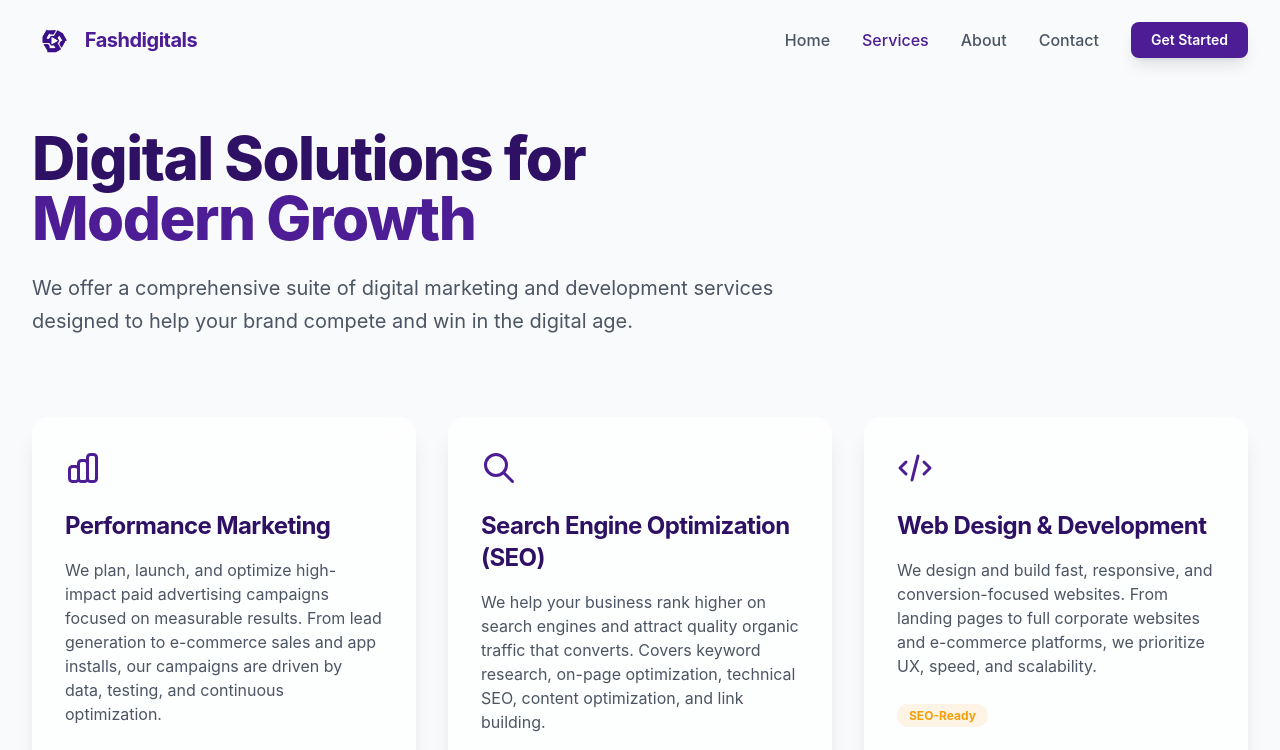
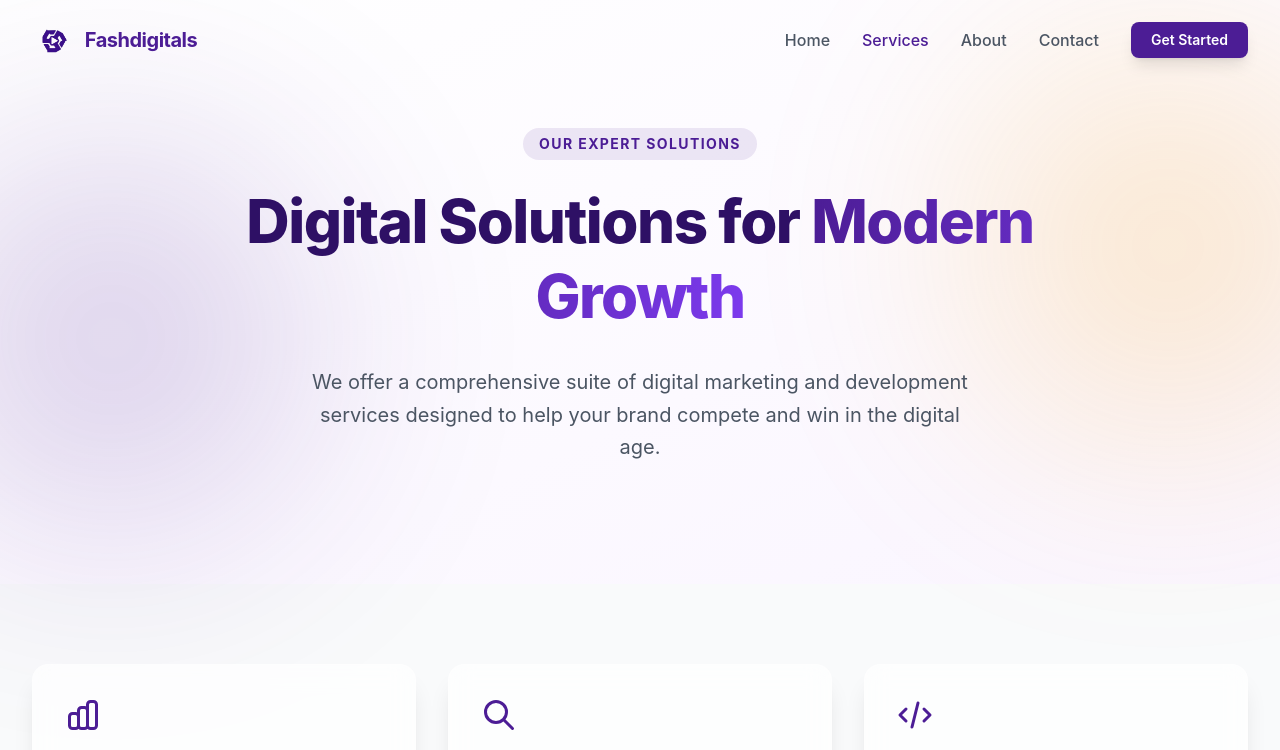
Before and after one commit to Agbo-Emmanuel/fashdigitals, a React (Vite) app: page /services in a window 1280 px wide. Shown: the top 750 px of the page. Built offline with nearby package versions, Linux system fonts and the light colour scheme.

Commit message:
updated the services hero section, created a new section for video at the home page

```diff
--- a/src/landing/pages/Home.jsx
+++ b/src/landing/pages/Home.jsx
@@ -115,7 +115,7 @@ const Home = () => {
               variants={itemVariants}
               className="glass-card p-8 hover:transform hover:-translate-y-2 transition-smooth group"
             >
-              <div className="mb-6 p-4 bg-primary/5 rounded-2xl inline-block group-hover:bg-primary group-hover:text-white transition-smooth">
+              <div className="mb-6 p-4 bg-primary/5 rounded-2xl inline-block group-hover:text-white transition-smooth">
                 {service.icon}
               </div>
               <h3 className="text-2xl font-bold mb-4">{service.title}</h3>
@@ -154,6 +154,75 @@ const Home = () => {
         </div>
       </section>
 
+      {/* Video Section */}
+      <section className="section-padding bg-surface relative overflow-hidden">
+        <div className="container mx-auto">
+          <div className="grid grid-cols-1 lg:grid-cols-2 gap-12 items-center">
+            <motion.div
+              initial={{ opacity: 0, x: -30 }}
+              whileInView={{ opacity: 1, x: 0 }}
+              transition={{ duration: 0.6 }}
+              viewport={{ once: true }}
+            >
+              <span className="inline-block px-4 py-1.5 mb-6 text-sm font-bold tracking-widest text-primary uppercase bg-primary/10 rounded-full">
+                Watch Our Story
+              </span>
+              <h2 className="text-3xl md:text-5xl font-extrabold mb-6">How We Drive <span className="text-primary">Exponential Growth</span></h2>
+              <p className="text-text-muted text-lg mb-8 leading-relaxed">
+                Step inside Fashdigitals and see how our data-driven approach and creative precision come together to deliver extraordinary results for our partners. We don't just run ads; we build growth engines.
+              </p>
+              <div className="flex flex-col gap-4">
+                <div className="flex items-center gap-4">
+                  <div className="w-12 h-12 rounded-full bg-primary/10 flex items-center justify-center text-primary text-xl font-bold">1</div>
+                  <p className="font-semibold">Discovery & Data Analysis</p>
+                </div>
+                <div className="flex items-center gap-4">
+                  <div className="w-12 h-12 rounded-full bg-primary/10 flex items-center justify-center text-primary text-xl font-bold">2</div>
+                  <p className="font-semibold">Strategic Implementation</p>
+                </div>
+                <div className="flex items-center gap-4">
+                  <div className="w-12 h-12 rounded-full bg-primary/10 flex items-center justify-center text-primary text-xl font-bold">3</div>
+                  <p className="font-semibold">Continuous Optimization</p>
+                </div>
+              </div>
+            </motion.div>
+
+            <motion.div
+              initial={{ opacity: 0, scale: 0.9 }}
+              whileInView={{ opacity: 1, scale: 1 }}
+              transition={{ duration: 0.6 }}
+              viewport={{ once: true }}
+              className="relative group"
+            >
+              <div className="absolute -inset-4 bg-gradient-to-r from-primary to-accent opacity-20 blur-2xl group-hover:opacity-30 transition-smooth"></div>
+              <div className="relative aspect-video rounded-3xl overflow-hidden shadow-2xl bg-black">
+                <img
+                  src="/src/assets/video_thumbnail_marketing.png"
+                  alt="Video Thumbnail"
+                  className="w-full h-full object-cover opacity-80 group-hover:scale-105 transition-all duration-700"
+                />
+                <div className="absolute inset-0 flex items-center justify-center">
+                  <button className="w-20 h-20 bg-white rounded-full flex items-center justify-center text-primary shadow-2xl hover:scale-110 transition-smooth group/btn">
+                    <svg className="w-8 h-8 fill-current ml-1" viewBox="0 0 24 24">
+                      <path d="M8 5v14l11-7z" />
+                    </svg>
+                  </button>
+                </div>
+                <div className="absolute bottom-6 left-6 right-6">
+                  <div className="glass-card p-4 flex items-center justify-between">
+                    <div>
+                      <p className="text-sm font-bold text-primary">Featured Video</p>
+                      <p className="text-xs text-text-muted uppercase tracking-wider">The Fashdigitals Approach</p>
+                    </div>
+                    <div className="text-primary font-bold">02:45</div>
+                  </div>
+                </div>
+              </div>
+            </motion.div>
+          </div>
+        </div>
+      </section>
+
       {/* CTA Section */}
       <section className="section-padding py-20 pb-32">
         <div className="bg-primary rounded-3xl p-8 md:p-16 relative overflow-hidden text-center text-white">
--- a/src/landing/pages/Services.jsx
+++ b/src/landing/pages/Services.jsx
@@ -69,25 +69,44 @@ const Services = () => {
   ];
 
   return (
-    <div className="pt-32 pb-20">
-      <div className="container mx-auto px-4 md:px-8">
-        <div className="max-w-3xl mb-20">
+    <div className="overflow-hidden">
+      {/* Hero Section */}
+      <section className="relative min-h-[60vh] flex items-center pt-32 pb-20 bg-gradient-to-br from-white to-purple-50">
+        <div className="absolute inset-0 z-0 opacity-20">
+          <div className="absolute top-1/4 -left-20 w-96 h-96 bg-primary rounded-full blur-[120px]"></div>
+          <div className="absolute bottom-1/4 -right-20 w-96 h-96 bg-accent rounded-full blur-[120px]"></div>
+        </div>
+
+        <div className="container mx-auto px-4 md:px-8 relative z-10">
+          <div className="max-w-4xl mx-auto text-center">
+            <motion.span
+              initial={{ opacity: 0, y: 10 }}
+              animate={{ opacity: 1, y: 0 }}
+              className="inline-block px-4 py-1.5 mb-6 text-sm font-bold tracking-widest text-primary uppercase bg-primary/10 rounded-full"
+            >
+              Our Expert Solutions
+            </motion.span>
             <motion.h1
-            initial={{ opacity: 0, x: -20 }}
-            animate={{ opacity: 1, x: 0 }}
-            className="text-4xl md:text-6xl font-extrabold mb-6"
+              initial={{ opacity: 0, y: 20 }}
+              animate={{ opacity: 1, y: 0 }}
+              transition={{ delay: 0.1 }}
+              className="text-4xl md:text-6xl font-extrabold mb-8 leading-tight text-primary-dark"
             >
-            Digital Solutions for <span className="text-primary">Modern Growth</span>
+              Digital Solutions for <span className="text-transparent bg-clip-text bg-gradient-to-r from-primary to-primary-light">Modern Growth</span>
             </motion.h1>
             <motion.p
-            initial={{ opacity: 0, x: -20 }}
-            animate={{ opacity: 1, x: 0 }}
-            transition={{ delay: 0.1 }}
-            className="text-xl text-text-muted leading-relaxed"
+              initial={{ opacity: 0, y: 20 }}
+              animate={{ opacity: 1, y: 0 }}
+              transition={{ delay: 0.2 }}
+              className="text-lg md:text-xl text-text-muted mb-10 leading-relaxed max-w-2xl mx-auto"
             >
               We offer a comprehensive suite of digital marketing and development services designed to help your brand compete and win in the digital age.
             </motion.p>
           </div>
+        </div>
+      </section>
+
+      <div className="container mx-auto px-4 md:px-8 py-20">
 
         <div className="grid grid-cols-1 md:grid-cols-2 lg:grid-cols-3 gap-8">
           {allServices.map((service, index) => (
```
Lines whose indentation alone changed are shown as unchanged.
